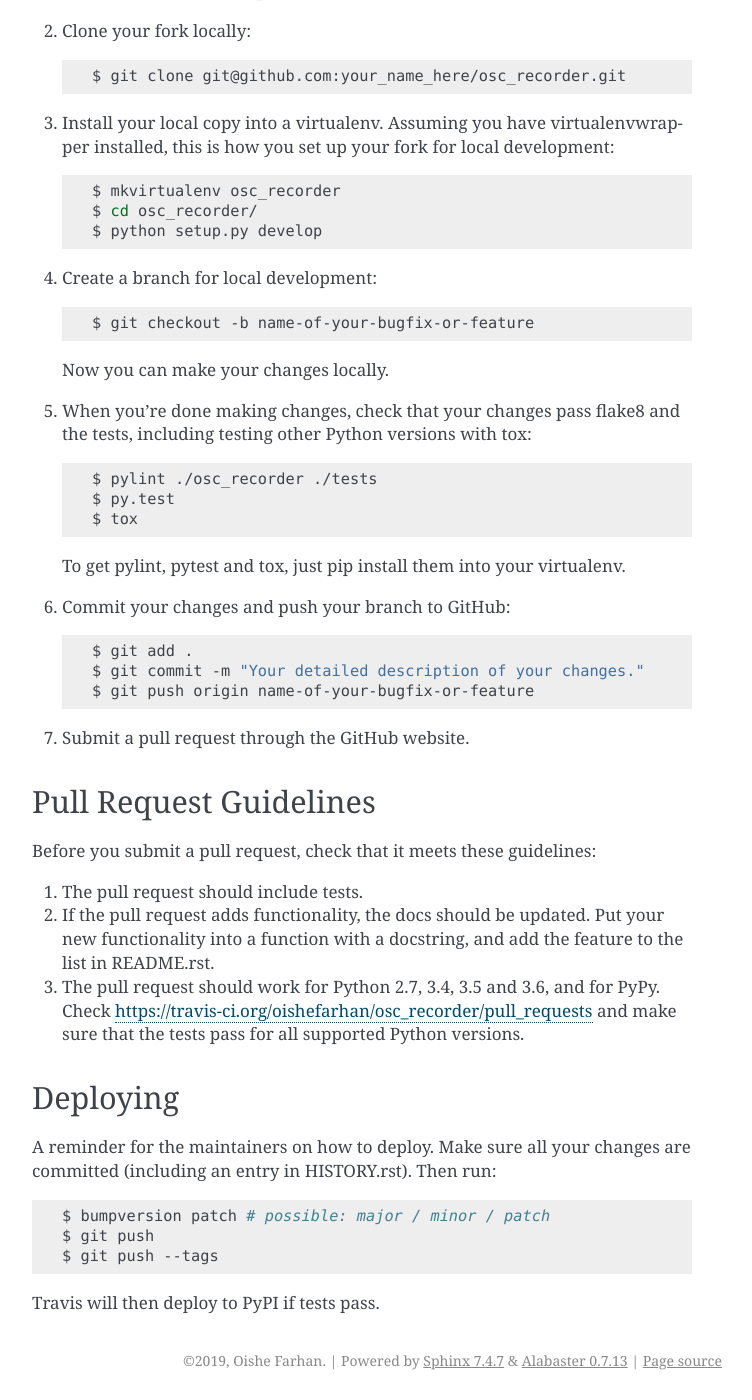
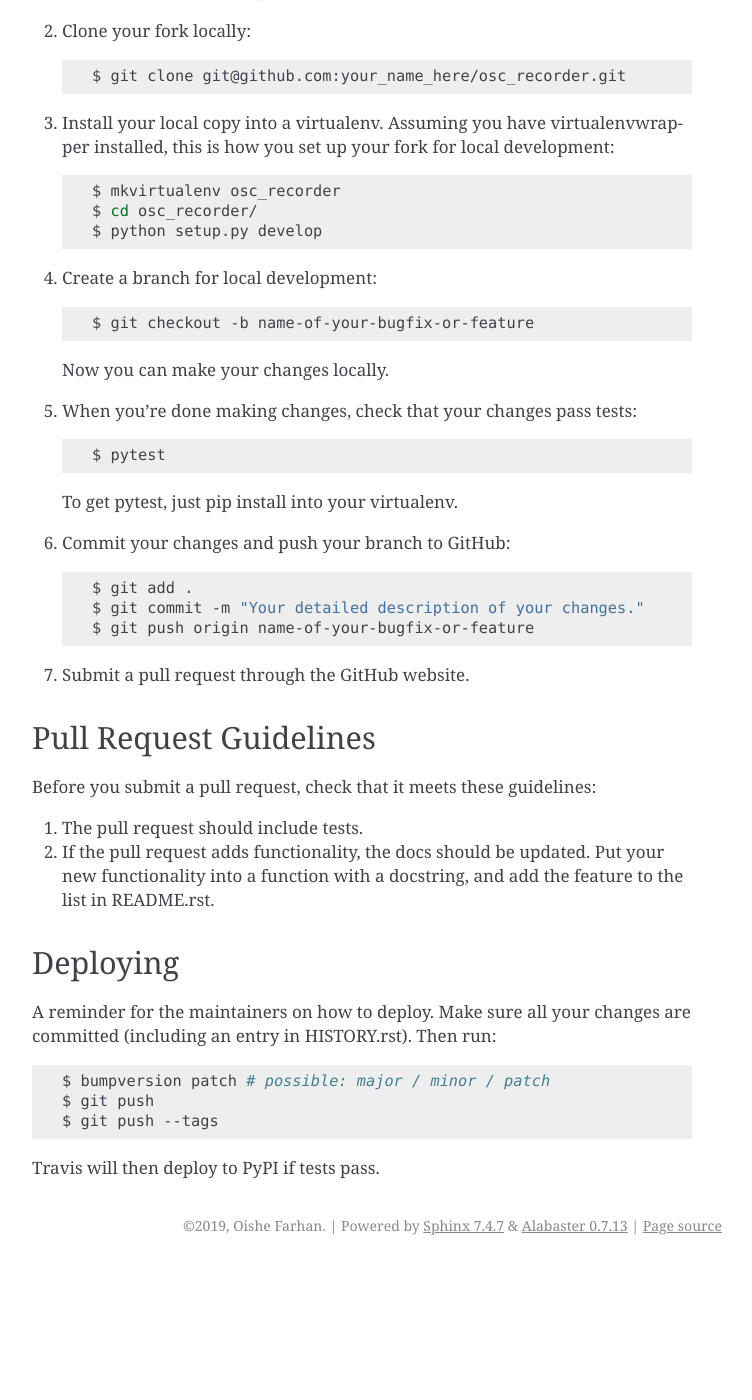
Before and after one commit to oishefarhan/OSC_recorder, a Sphinx documentation site: the page built from docs/contributing.rst, in a window 1280 px wide and 1400 px high, scrolled down 1340 px. Shown: the whole window, without its empty margins (388-1140 px from the left). Built offline with Sphinx 7.4.7, drawn with Linux system fonts in a browser that asks for light colours; after the commit the page ends 2605 px from its top, so only the background shows below that.

```diff
--- a/CONTRIBUTING.rst
+++ b/CONTRIBUTING.rst
@@ -76,14 +76,12 @@ Ready to contribute? Here's how to set up `osc_recorder` for local development.
 
    Now you can make your changes locally.
 
-5. When you're done making changes, check that your changes pass flake8 and the
-   tests, including testing other Python versions with tox::
+5. When you're done making changes, check that your changes pass
+   tests::
 
-    $ pylint ./osc_recorder ./tests
-    $ py.test
-    $ tox
+    $ pytest
 
-   To get pylint, pytest and tox, just pip install them into your virtualenv.
+   To get pytest, just pip install into your virtualenv.
 
 6. Commit your changes and push your branch to GitHub::
 
@@ -102,9 +100,6 @@ Before you submit a pull request, check that it meets these guidelines:
 2. If the pull request adds functionality, the docs should be updated. Put
    your new functionality into a function with a docstring, and add the
    feature to the list in README.rst.
-3. The pull request should work for Python 2.7, 3.4, 3.5 and 3.6, and for PyPy. Check
-   https://travis-ci.org/oishefarhan/osc_recorder/pull_requests
-   and make sure that the tests pass for all supported Python versions.
 
 Deploying
 ---------
--- a/HISTORY.rst
+++ b/HISTORY.rst
@@ -1,6 +1,12 @@
 =======
 History
 =======
+
+0.1.3 (2019-12-19)
+------------------
+
+* Added script osc_to_csv
+* Support for numpy array as timeseries
 
 0.1.2 (2019-07-04)
 ------------------
--- a/osc_recorder/__init__.py
+++ b/osc_recorder/__init__.py
@@ -3,7 +3,7 @@
 """Top-level package for OSC-recorder."""
 
 
-__version__ = '0.1.2'
+__version__ = '0.1.3'
 
 from .base import TimeSeriesBundle
 from .collector import Collector
```
Also changed, not shown: docs/modules.rst (+5 -19 lines), docs/osc_recorder.rst (added, +38 -0 lines), docs/usage.rst (+17 -0 lines), setup.py (+2 -8 lines), 3 other files.
